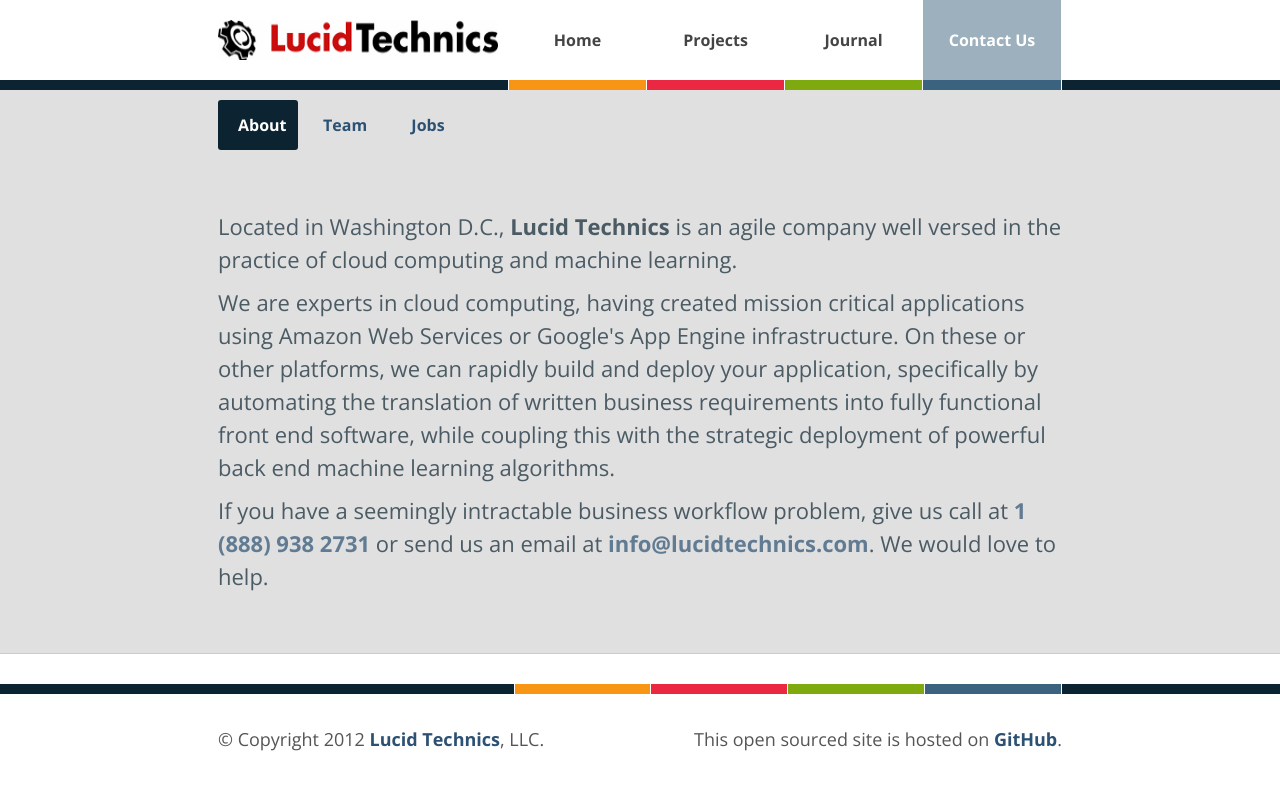
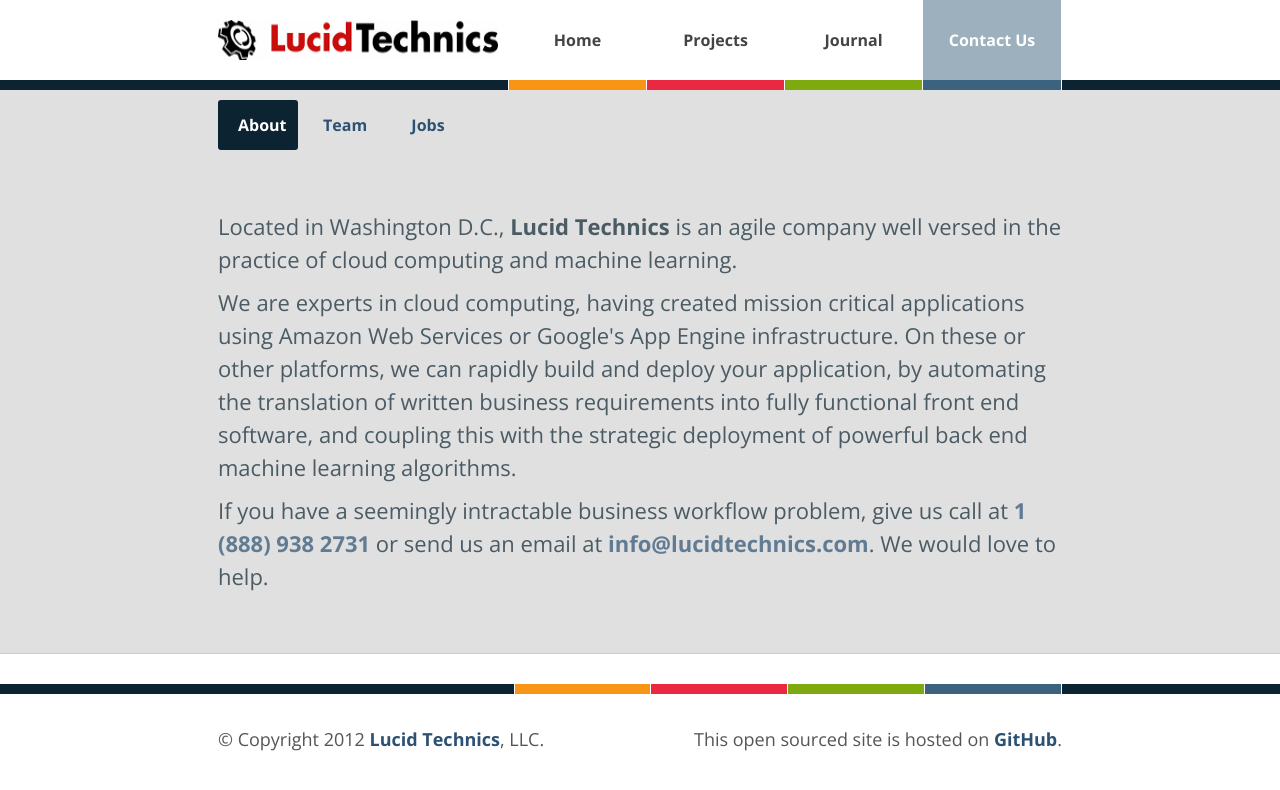
Before and after one commit to LucidTechnics/lucidtechnics.github.com, a Jekyll site: the page built from about.html, in a window 1280 px wide. Shown: the top 790 px of the page. Built offline with Jekyll 4.4.1, drawn with Linux system fonts in a browser that asks for light colours; nearby versions of some CDN libraries.

Commit message:
Updated about.html

```diff
--- a/about.html
+++ b/about.html
@@ -13,7 +13,7 @@
           Located in Washington D.C., <strong>Lucid Technics</strong> is an agile company well versed in the practice of cloud computing and machine learning.
         </p>
         <p>
-        We are experts in cloud computing, having created mission critical applications using Amazon Web Services or Google's App Engine infrastructure.  On these or other platforms, we can rapidly build and deploy your application, specifically by automating the translation of written business requirements into fully functional front end software, while coupling this with the strategic deployment of powerful back end machine learning algorithms.
+        We are experts in cloud computing, having created mission critical applications using Amazon Web Services or Google's App Engine infrastructure.  On these or other platforms, we can rapidly build and deploy your application, by automating the translation of written business requirements into fully functional front end software, and coupling this with the strategic deployment of powerful back end machine learning algorithms.
         </p>
         <p> If you have a seemingly intractable business workflow problem, give us call at <a href="tel:+18889382731">1 (888) 938 2731</a> or send us an email at <a href="mailto:info@lucidtechnics.com">info@lucidtechnics.com</a>.  We would love to help.
         </p>
```
